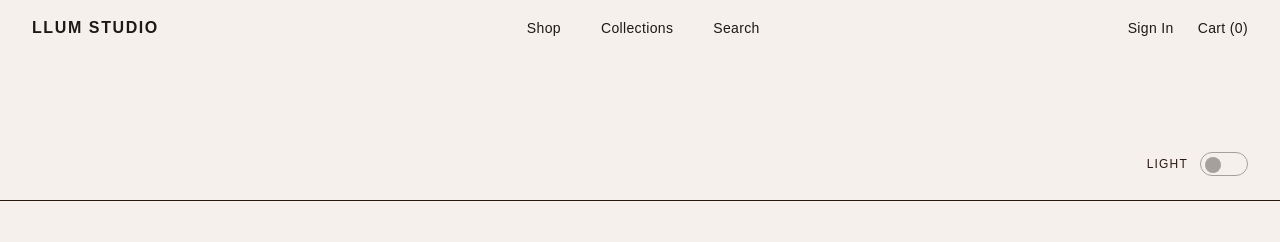
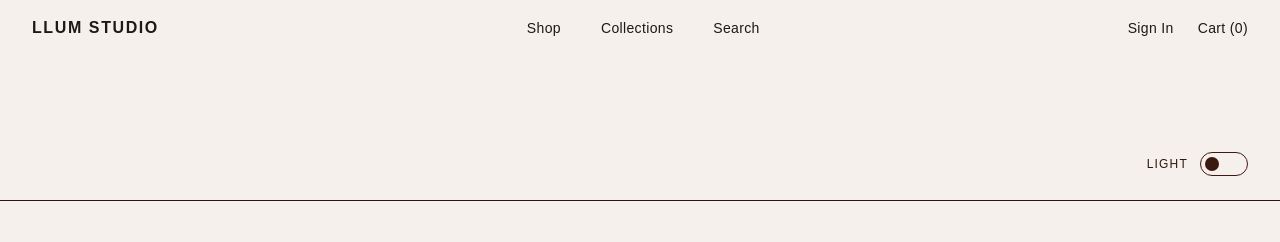
Before and after one commit to oddnyhalldora21/llum_studio, a React (Vite) app: page /shop in a window 1280 px wide. Shown: the top 242 px of the page. Built offline with nearby package versions, Linux system fonts and the light colour scheme; no server answers; the database is empty; a web font is replaced by a local one.

Commit message:
toggle button UI fix

```diff
--- a/src/pages/ShopPage.tsx
+++ b/src/pages/ShopPage.tsx
@@ -58,11 +58,11 @@ function ShopPage({ lightsOn, setLightsOn }: Props) {
           <button
             onClick={() => setLightsOn(!lightsOn)}
             className={`relative w-12 h-6 rounded-full border transition-colors duration-500 ${
-              lightsOn ? 'bg-[#3d1a10] border-[#3d1a10]' : 'bg-transparent border-stone-400'
+              lightsOn ? 'bg-[#3d1a10] border-[#3d1a10]' : 'bg-transparent border-[#3d1a10]'
             }`}
           >
-            <span className={`absolute top-1 w-4 h-4 rounded-full transition-all duration-500 ${
-              lightsOn ? 'left-7 bg-white' : 'left-1 bg-stone-400'
+            <span className={`absolute top-1 w-3.5 h-3.5 rounded-full transition-all duration-600 ${
+              lightsOn ? 'left-7 bg-white' : 'left-1 bg-[#3d1a10]'
             }`} />
           </button>
         </div>
```
